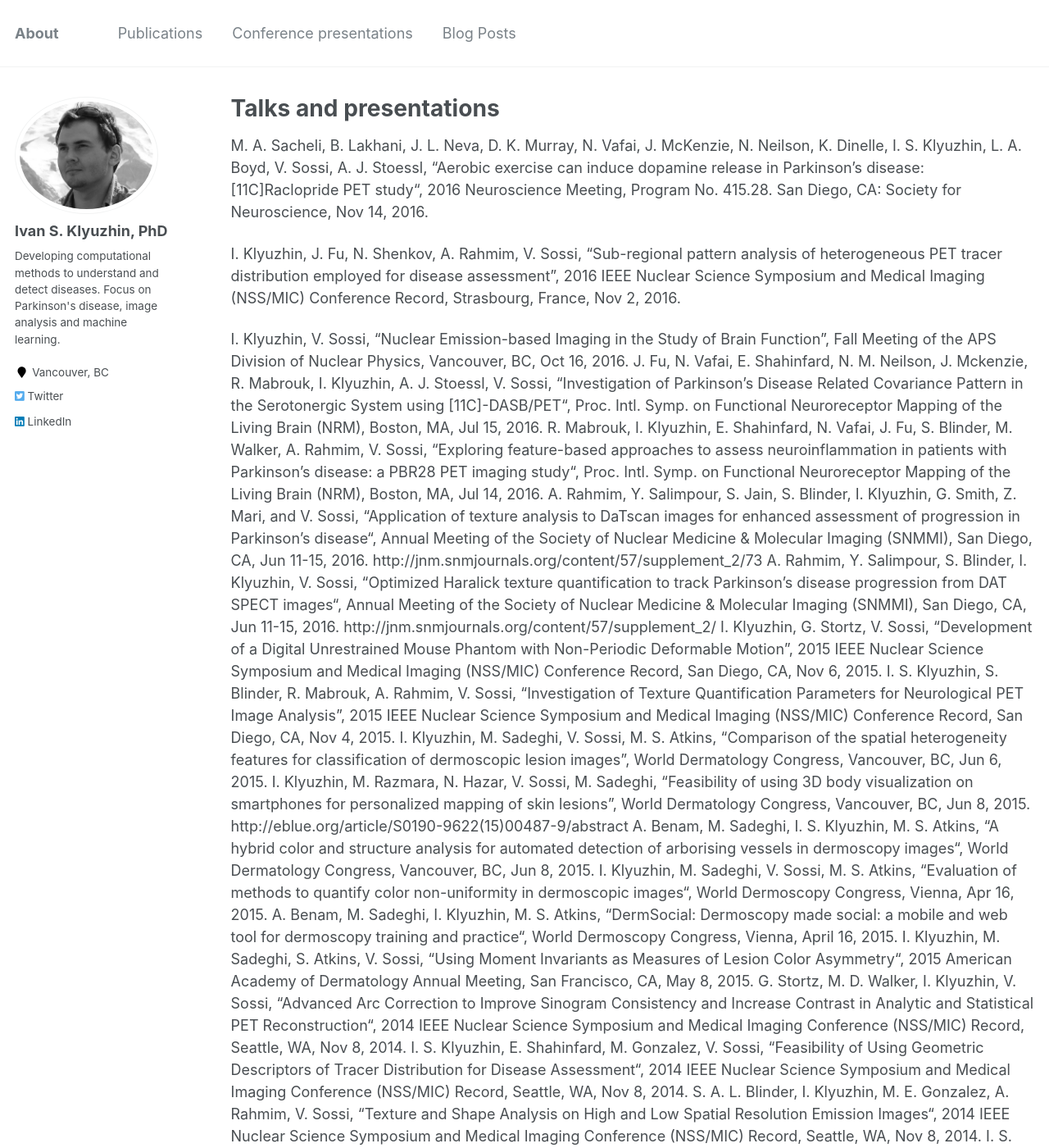
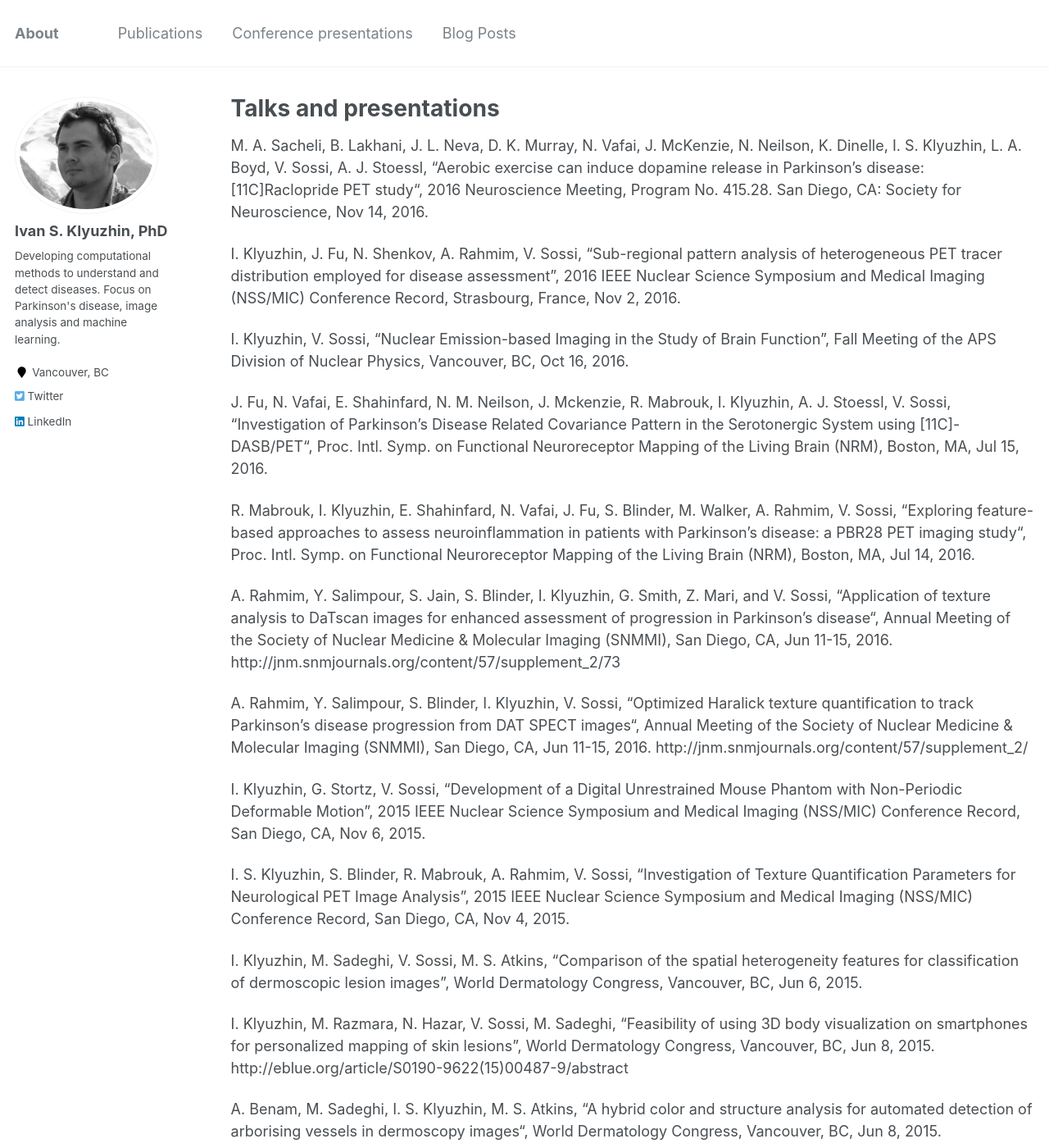
Before and after one commit to ivandam/ivandam.github.io, a Jekyll site: the page built from _pages/talks.html, in a window 1280 px wide and 1400 px high. Shown: the whole window at 82% size. Built offline with Jekyll 4.4.1, drawn with Linux system fonts in a browser that asks for light colours; some of the changed text lies outside the part shown.

Commit message:
Convert talks to html

```diff
--- a/_pages/talks.html
+++ b/_pages/talks.html
@@ -4,63 +4,61 @@
 permalink: /talks/
 author_profile: true
 ---
-<p>
-M. A. Sacheli, B. Lakhani, J. L. Neva, D. K. Murray, N. Vafai, J. McKenzie, N. Neilson, K. Dinelle, I. S. Klyuzhin, L. A. Boyd, V. Sossi, A. J. Stoessl, “Aerobic exercise can induce dopamine release in Parkinson’s disease: [11C]Raclopride PET study“, 2016 Neuroscience Meeting, Program No. 415.28. San Diego, CA: Society for Neuroscience, Nov 14, 2016.
-</p>
-<p>
-I. Klyuzhin, J. Fu, N. Shenkov, A. Rahmim, V. Sossi, “Sub-regional pattern analysis of heterogeneous PET tracer distribution employed for disease assessment”, 2016 IEEE Nuclear Science Symposium and Medical Imaging (NSS/MIC) Conference Record, Strasbourg, France, Nov 2, 2016.
-</p>
-I. Klyuzhin, V. Sossi, “Nuclear Emission-based Imaging in the Study of Brain Function”, Fall Meeting of the APS Division of Nuclear Physics, Vancouver, BC, Oct 16, 2016.
+<p>M. A. Sacheli, B. Lakhani, J. L. Neva, D. K. Murray, N. Vafai, J. McKenzie, N. Neilson, K. Dinelle, I. S. Klyuzhin, L. A. Boyd, V. Sossi, A. J. Stoessl, “Aerobic exercise can induce dopamine release in Parkinson’s disease: [11C]Raclopride PET study“, 2016 Neuroscience Meeting, Program No. 415.28. San Diego, CA: Society for Neuroscience, Nov 14, 2016.</p>
 
-J. Fu, N. Vafai, E. Shahinfard, N. M. Neilson, J. Mckenzie, R. Mabrouk, I. Klyuzhin, A. J. Stoessl, V. Sossi, “Investigation of Parkinson’s Disease Related Covariance Pattern in the Serotonergic System using [11C]-DASB/PET“, Proc. Intl. Symp. on Functional Neuroreceptor Mapping of the Living Brain (NRM), Boston, MA, Jul 15, 2016.
+<p>I. Klyuzhin, J. Fu, N. Shenkov, A. Rahmim, V. Sossi, “Sub-regional pattern analysis of heterogeneous PET tracer distribution employed for disease assessment”, 2016 IEEE Nuclear Science Symposium and Medical Imaging (NSS/MIC) Conference Record, Strasbourg, France, Nov 2, 2016.</p>
 
-R. Mabrouk, I. Klyuzhin, E. Shahinfard, N. Vafai, J. Fu, S. Blinder, M. Walker, A. Rahmim, V. Sossi, “Exploring feature-based approaches to assess neuroinflammation in patients with Parkinson’s disease: a PBR28 PET imaging study“, Proc. Intl. Symp. on Functional Neuroreceptor Mapping of the Living Brain (NRM), Boston, MA, Jul 14, 2016.
+<p>I. Klyuzhin, V. Sossi, “Nuclear Emission-based Imaging in the Study of Brain Function”, Fall Meeting of the APS Division of Nuclear Physics, Vancouver, BC, Oct 16, 2016.</p>
 
-A. Rahmim, Y. Salimpour, S. Jain, S. Blinder, I. Klyuzhin, G. Smith, Z. Mari, and V. Sossi, “Application of texture analysis to DaTscan images for enhanced assessment of progression in Parkinson’s disease“, Annual Meeting of the Society of Nuclear Medicine & Molecular Imaging (SNMMI), San Diego, CA, Jun 11-15, 2016.
-http://jnm.snmjournals.org/content/57/supplement_2/73
+<p>J. Fu, N. Vafai, E. Shahinfard, N. M. Neilson, J. Mckenzie, R. Mabrouk, I. Klyuzhin, A. J. Stoessl, V. Sossi, “Investigation of Parkinson’s Disease Related Covariance Pattern in the Serotonergic System using [11C]-DASB/PET“, Proc. Intl. Symp. on Functional Neuroreceptor Mapping of the Living Brain (NRM), Boston, MA, Jul 15, 2016.</p>
 
-A. Rahmim, Y. Salimpour, S. Blinder, I. Klyuzhin, V. Sossi, “Optimized Haralick texture quantification to track Parkinson’s disease progression from DAT SPECT images“, Annual Meeting of the Society of Nuclear Medicine & Molecular Imaging (SNMMI), San Diego, CA, Jun 11-15, 2016.
-http://jnm.snmjournals.org/content/57/supplement_2/
+<p>R. Mabrouk, I. Klyuzhin, E. Shahinfard, N. Vafai, J. Fu, S. Blinder, M. Walker, A. Rahmim, V. Sossi, “Exploring feature-based approaches to assess neuroinflammation in patients with Parkinson’s disease: a PBR28 PET imaging study“, Proc. Intl. Symp. on Functional Neuroreceptor Mapping of the Living Brain (NRM), Boston, MA, Jul 14, 2016.</p>
 
-I. Klyuzhin, G. Stortz, V. Sossi, “Development of a Digital Unrestrained Mouse Phantom with Non-Periodic Deformable Motion”, 2015 IEEE Nuclear Science Symposium and Medical Imaging (NSS/MIC) Conference Record, San Diego, CA, Nov 6, 2015.
+<p>A. Rahmim, Y. Salimpour, S. Jain, S. Blinder, I. Klyuzhin, G. Smith, Z. Mari, and V. Sossi, “Application of texture analysis to DaTscan images for enhanced assessment of progression in Parkinson’s disease“, Annual Meeting of the Society of Nuclear Medicine &amp; Molecular Imaging (SNMMI), San Diego, CA, Jun 11-15, 2016.
+http://jnm.snmjournals.org/content/57/supplement_2/73</p>
 
-I. S. Klyuzhin, S. Blinder, R. Mabrouk, A. Rahmim, V. Sossi, “Investigation of Texture Quantification Parameters for Neurological PET Image Analysis”, 2015 IEEE Nuclear Science Symposium and Medical Imaging (NSS/MIC) Conference Record, San Diego, CA, Nov 4, 2015.
+<p>A. Rahmim, Y. Salimpour, S. Blinder, I. Klyuzhin, V. Sossi, “Optimized Haralick texture quantification to track Parkinson’s disease progression from DAT SPECT images“, Annual Meeting of the Society of Nuclear Medicine &amp; Molecular Imaging (SNMMI), San Diego, CA, Jun 11-15, 2016.
+http://jnm.snmjournals.org/content/57/supplement_2/</p>
 
-I. Klyuzhin, M. Sadeghi, V. Sossi, M. S. Atkins, “Comparison of the spatial heterogeneity features for classification of dermoscopic lesion images”, World Dermatology Congress, Vancouver, BC, Jun 6, 2015.
+<p>I. Klyuzhin, G. Stortz, V. Sossi, “Development of a Digital Unrestrained Mouse Phantom with Non-Periodic Deformable Motion”, 2015 IEEE Nuclear Science Symposium and Medical Imaging (NSS/MIC) Conference Record, San Diego, CA, Nov 6, 2015.</p>
 
-I. Klyuzhin, M. Razmara, N. Hazar, V. Sossi, M. Sadeghi, “Feasibility of using 3D body visualization on smartphones for personalized mapping of skin lesions”, World Dermatology Congress, Vancouver, BC, Jun 8, 2015.
-http://eblue.org/article/S0190-9622(15)00487-9/abstract
+<p>I. S. Klyuzhin, S. Blinder, R. Mabrouk, A. Rahmim, V. Sossi, “Investigation of Texture Quantification Parameters for Neurological PET Image Analysis”, 2015 IEEE Nuclear Science Symposium and Medical Imaging (NSS/MIC) Conference Record, San Diego, CA, Nov 4, 2015.</p>
 
-A. Benam, M. Sadeghi, I. S. Klyuzhin, M. S. Atkins, “A hybrid color and structure analysis for automated detection of arborising vessels in dermoscopy images“, World Dermatology Congress, Vancouver, BC, Jun 8, 2015.
+<p>I. Klyuzhin, M. Sadeghi, V. Sossi, M. S. Atkins, “Comparison of the spatial heterogeneity features for classification of dermoscopic lesion images”, World Dermatology Congress, Vancouver, BC, Jun 6, 2015.</p>
 
-I. Klyuzhin, M. Sadeghi, V. Sossi, M. S. Atkins, “Evaluation of methods to quantify color non-uniformity in dermoscopic images“, World Dermoscopy Congress, Vienna, Apr 16, 2015.
+<p>I. Klyuzhin, M. Razmara, N. Hazar, V. Sossi, M. Sadeghi, “Feasibility of using 3D body visualization on smartphones for personalized mapping of skin lesions”, World Dermatology Congress, Vancouver, BC, Jun 8, 2015.
+http://eblue.org/article/S0190-9622(15)00487-9/abstract</p>
 
-A. Benam, M. Sadeghi, I. Klyuzhin, M. S. Atkins, “DermSocial: Dermoscopy made social: a mobile and web tool for dermoscopy training and practice“, World Dermoscopy Congress, Vienna, April 16, 2015.
+<p>A. Benam, M. Sadeghi, I. S. Klyuzhin, M. S. Atkins, “A hybrid color and structure analysis for automated detection of arborising vessels in dermoscopy images“, World Dermatology Congress, Vancouver, BC, Jun 8, 2015.</p>
 
-I. Klyuzhin, M. Sadeghi, S. Atkins, V. Sossi, “Using Moment Invariants as Measures of Lesion Color Asymmetry“, 2015 American Academy of Dermatology Annual Meeting, San Francisco, CA, May 8, 2015.
+<p>I. Klyuzhin, M. Sadeghi, V. Sossi, M. S. Atkins, “Evaluation of methods to quantify color non-uniformity in dermoscopic images“, World Dermoscopy Congress, Vienna, Apr 16, 2015.</p>
 
-G. Stortz, M. D. Walker, I. Klyuzhin, V. Sossi, “Advanced Arc Correction to Improve Sinogram Consistency and Increase Contrast in Analytic and Statistical PET Reconstruction“, 2014 IEEE Nuclear Science Symposium and Medical Imaging Conference (NSS/MIC) Record, Seattle, WA, Nov 8, 2014.
+<p>A. Benam, M. Sadeghi, I. Klyuzhin, M. S. Atkins, “DermSocial: Dermoscopy made social: a mobile and web tool for dermoscopy training and practice“, World Dermoscopy Congress, Vienna, April 16, 2015.</p>
 
-I. S. Klyuzhin, E. Shahinfard, M. Gonzalez, V. Sossi, “Feasibility of Using Geometric Descriptors of Tracer Distribution for Disease Assessment“, 2014 IEEE Nuclear Science Symposium and Medical Imaging Conference (NSS/MIC) Record, Seattle, WA, Nov 8, 2014.
+<p>I. Klyuzhin, M. Sadeghi, S. Atkins, V. Sossi, “Using Moment Invariants as Measures of Lesion Color Asymmetry“, 2015 American Academy of Dermatology Annual Meeting, San Francisco, CA, May 8, 2015.</p>
 
-S. A. L. Blinder, I. Klyuzhin, M. E. Gonzalez, A. Rahmim, V. Sossi, “Texture and Shape Analysis on High and Low Spatial Resolution Emission Images“, 2014 IEEE Nuclear Science Symposium and Medical Imaging Conference (NSS/MIC) Record, Seattle, WA, Nov 8, 2014.
+<p>G. Stortz, M. D. Walker, I. Klyuzhin, V. Sossi, “Advanced Arc Correction to Improve Sinogram Consistency and Increase Contrast in Analytic and Statistical PET Reconstruction“, 2014 IEEE Nuclear Science Symposium and Medical Imaging Conference (NSS/MIC) Record, Seattle, WA, Nov 8, 2014.</p>
 
-I. S. Klyuzhin, G. Stortz, V. Sossi, “PET Image Reconstruction with Correction for Non-periodic Deformable Motion“, 2014 IEEE Nuclear Science Symposium and Medical Imaging Conference (NSS/MIC) Record, Seattle, WA, Nov 8, 2014.
+<p>I. S. Klyuzhin, E. Shahinfard, M. Gonzalez, V. Sossi, “Feasibility of Using Geometric Descriptors of Tracer Distribution for Disease Assessment“, 2014 IEEE Nuclear Science Symposium and Medical Imaging Conference (NSS/MIC) Record, Seattle, WA, Nov 8, 2014.</p>
 
-I. Klyuzhin, M. Gonzalez, V. Sossi, “Investigating the effect of inter-modality ROI shape on the correlation between clinical and image-derived data in PET studies of Parkinson’s disease“, Annual Meeting of the Society of Nuclear Medicine & Molecular Imaging (SNMMI), Vancouver, BC, May 1, 2013.
+<p>S. A. L. Blinder, I. Klyuzhin, M. E. Gonzalez, A. Rahmim, V. Sossi, “Texture and Shape Analysis on High and Low Spatial Resolution Emission Images“, 2014 IEEE Nuclear Science Symposium and Medical Imaging Conference (NSS/MIC) Record, Seattle, WA, Nov 8, 2014.</p>
 
-I.S. Klyuzhin, M. Gonzalez, V. Sossi, “Fully-Automated Segmentation of the Striatum in the PET/MR Images Using Data Fusion“, 2012 IEEE Nuclear Science Symposium and Medical Imaging Conference (NSS/MIC) Record, Anaheim, CA, Oct 27, 2012.
+<p>I. S. Klyuzhin, G. Stortz, V. Sossi, “PET Image Reconstruction with Correction for Non-periodic Deformable Motion“, 2014 IEEE Nuclear Science Symposium and Medical Imaging Conference (NSS/MIC) Record, Seattle, WA, Nov 8, 2014.</p>
 
-I. S. Klyuzhin, K. Dinelle, V. Sossi, “PET Image Reconstruction and Motion Correction using Direct Backprojection on Point Grids and Clouds“, 2011 IEEE Nuclear Science Symposium and Medical Imaging Conference (NSS/MIC) Record, Valencia, Spain, Oct 23, 2011.
+<p>I. Klyuzhin, M. Gonzalez, V. Sossi, “Investigating the effect of inter-modality ROI shape on the correlation between clinical and image-derived data in PET studies of Parkinson’s disease“, Annual Meeting of the Society of Nuclear Medicine &amp; Molecular Imaging (SNMMI), Vancouver, BC, May 1, 2013.</p>
 
-I. S. Klyuzhin, V. Sossi, “PET Image Reconstruction Using Point-Based Filtered Backprojection“, 2011 Joint AAPM/COMP Meeting, Vancouver, BC, Jul 31, 2011.
+<p>I.S. Klyuzhin, M. Gonzalez, V. Sossi, “Fully-Automated Segmentation of the Striatum in the PET/MR Images Using Data Fusion“, 2012 IEEE Nuclear Science Symposium and Medical Imaging Conference (NSS/MIC) Record, Anaheim, CA, Oct 27, 2012.</p>
 
-B. Chai, I. Klyuzhin, L. Marshall, K. Nagornyak, K. Ovchinnikova, R. Stahlberg, A. Wexler, H. Yoo, Q. Zhao, G. H. Pollack, “Unexpectedly critical role of hydrophilic surfaces on nearby water“, 3rd Annual Conference on the Physics, Chemistry and Biology of Water, West Dover, VT, Oct 16, 2008.
+<p>I. S. Klyuzhin, K. Dinelle, V. Sossi, “PET Image Reconstruction and Motion Correction using Direct Backprojection on Point Grids and Clouds“, 2011 IEEE Nuclear Science Symposium and Medical Imaging Conference (NSS/MIC) Record, Valencia, Spain, Oct 23, 2011.</p>
 
-B. Chai, I. S. Klyuzhin, L. Marshall, K. Nagornyak, K. Ovchinnikova, R. Stahlberg, A. Wexler, H. Yoo, Q. Zhao, G. H. Pollack, “Long-range water Structuring at Hydrophilic Interfaces“, Third Annual Conference on the Physics, Chemistry and Biology of Water, West Dover, VT, Oct 16, 2008.
+<p>I. S. Klyuzhin, V. Sossi, “PET Image Reconstruction Using Point-Based Filtered Backprojection“, 2011 Joint AAPM/COMP Meeting, Vancouver, BC, Jul 31, 2011.</p>
 
-F. Blyakhman, I. Klyuzhin, G. Pollack, A. Safronov, T. Shklyar, “Possible role of the cytoskeleton in creating the cell’s electrochemical potential: a synthetic gel model“, 4th world Congress of Cellular and Molecular Biology, Poitiers, France, October 07 – 12, 2005.
+<p>B. Chai, I. Klyuzhin, L. Marshall, K. Nagornyak, K. Ovchinnikova, R. Stahlberg, A. Wexler, H. Yoo, Q. Zhao, G. H. Pollack, “Unexpectedly critical role of hydrophilic surfaces on nearby water“, 3rd Annual Conference on the Physics, Chemistry and Biology of Water, West Dover, VT, Oct 16, 2008.</p>
 
+<p>B. Chai, I. S. Klyuzhin, L. Marshall, K. Nagornyak, K. Ovchinnikova, R. Stahlberg, A. Wexler, H. Yoo, Q. Zhao, G. H. Pollack, “Long-range water Structuring at Hydrophilic Interfaces“, Third Annual Conference on the Physics, Chemistry and Biology of Water, West Dover, VT, Oct 16, 2008.</p>
+
+<p>F. Blyakhman, I. Klyuzhin, G. Pollack, A. Safronov, T. Shklyar, “Possible role of the cytoskeleton in creating the cell’s electrochemical potential: a synthetic gel model“, 4th world Congress of Cellular and Molecular Biology, Poitiers, France, October 07 – 12, 2005.</p>
+<!--
 {% if site.talkmap_link == true %}
 
 <p style="text-decoration:underline;"><a href="/talkmap.html">See a map of all the places I've given a talk!</a></p>
@@ -69,4 +67,4 @@
 
 {% for post in site.talks reversed %}
   {% include archive-single-talk.html %}
-{% endfor %}
+{% endfor %} -->
```
Also changed, not shown: 1 other file.
